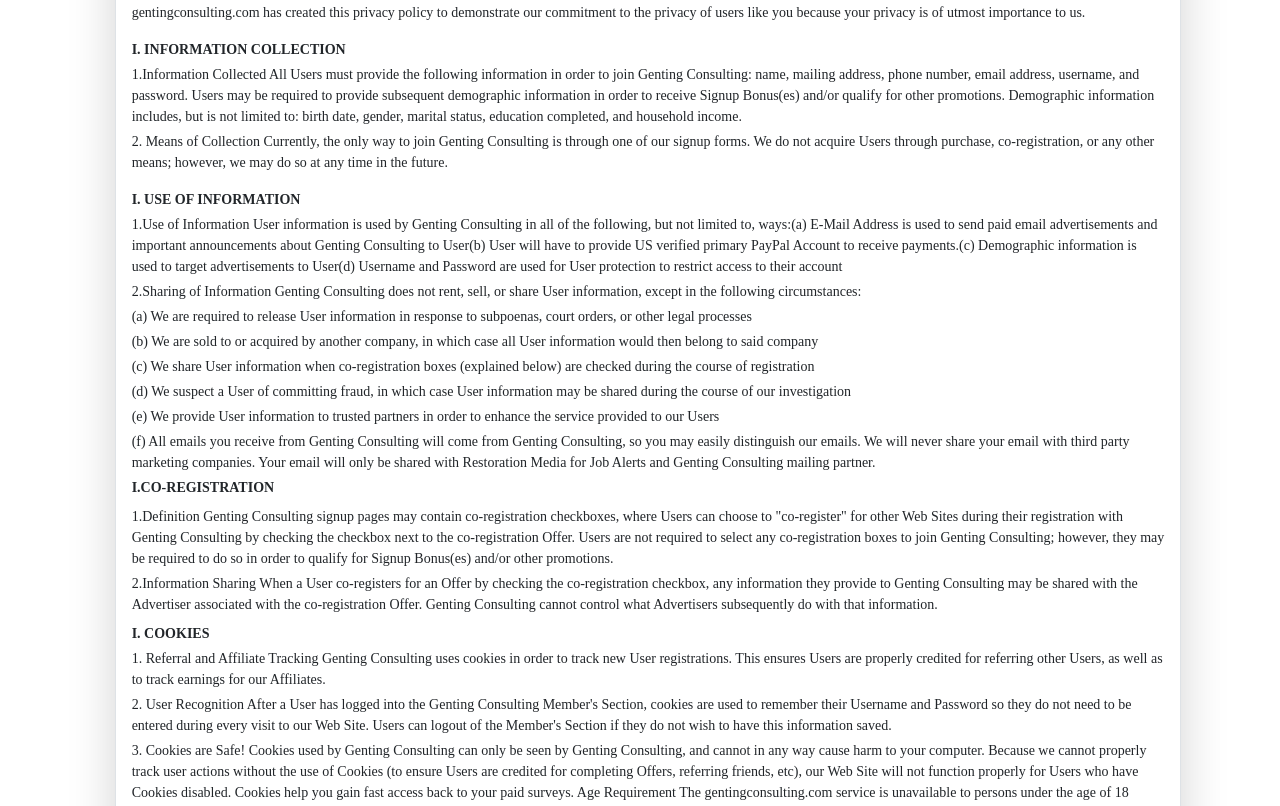
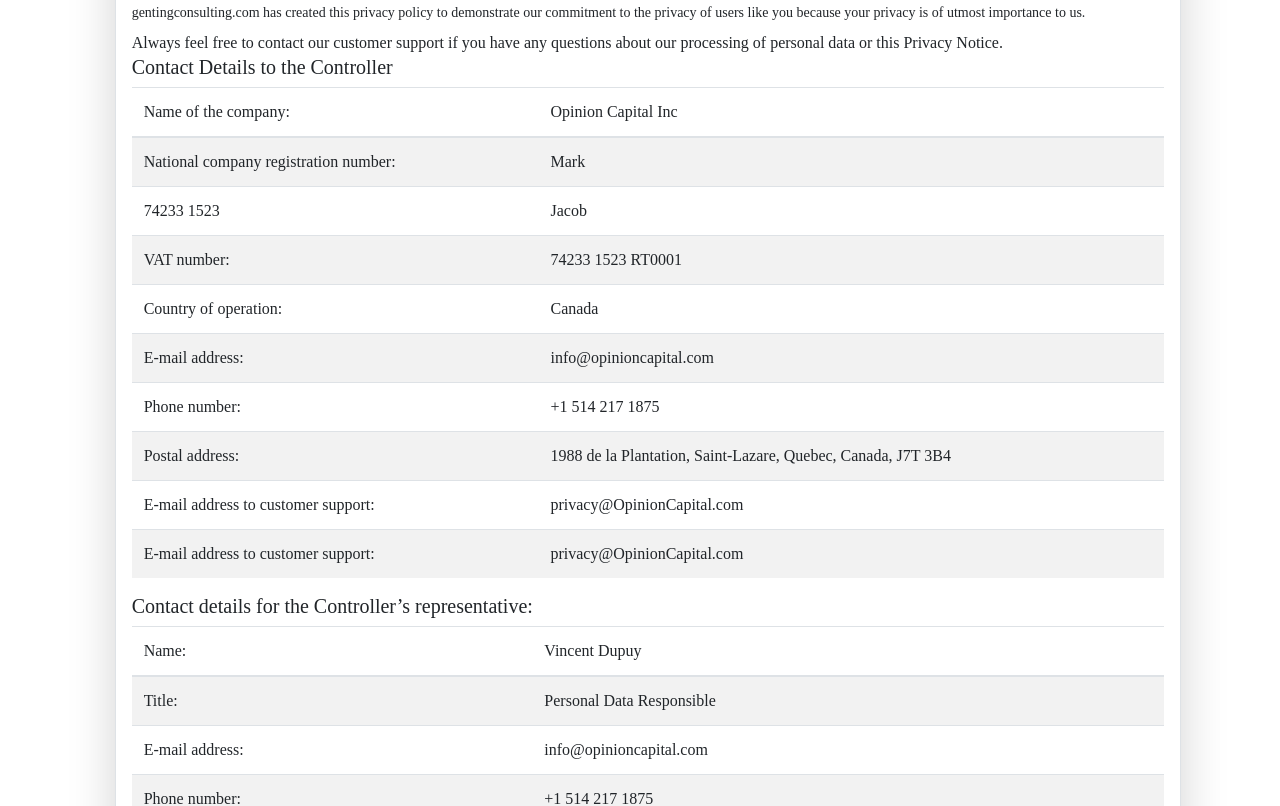
Before and after one commit to wawoyuanli/website, a Vue app: page /#/privacy in a window 1280 px wide. Shown: the part 320-1126 px from the top of the page. Built offline with nearby package versions, Linux system fonts and the light colour scheme.

Commit message:
privacy table

```diff
--- a/src/views/privacy/index.vue
+++ b/src/views/privacy/index.vue
@@ -23,45 +23,131 @@
               provide to us on our Web site.
             </div>
             <div class="mt-2" style="font-size: 14px">
-							gentingconsulting.com has created this privacy policy to demonstrate
-							our commitment to the privacy of users like you because your
-							privacy is of utmost importance to us.
+              gentingconsulting.com has created this privacy policy to
+              demonstrate our commitment to the privacy of users like you
+              because your privacy is of utmost importance to us.
+            </div>
+            <div class="mt-2">
+              <p>
+                Always feel free to contact our customer support if you have any
+                questions about our processing of personal data or this Privacy
+                Notice.
+              </p>
+              <div class="h5">Contact Details to the Controller</div>
+              <table class="table table-striped">
+                <thead>
+                  <tr>
+                    <th scope="col">Name of the company:</th>
+                    <th scope="col">Opinion Capital Inc</th>
+                  </tr>
+                </thead>
+                <tbody>
+                  <tr>
+                    <th scope="row">National company registration number:</th>
+                    <td>Mark</td>
+                  </tr>
+                  <tr>
+                    <th scope="row">74233 1523</th>
+                    <td>Jacob</td>
+                  </tr>
+                  <tr>
+                    <th scope="row">VAT number:</th>
+                    <td>74233 1523 RT0001</td>
+                  </tr>
+                  <tr>
+                    <th scope="row">Country of operation:</th>
+                    <td>Canada</td>
+                  </tr>
+                  <tr>
+                    <th scope="row">E-mail address:</th>
+                    <td>info@opinioncapital.com</td>
+                  </tr>
+                  <tr>
+                    <th scope="row">Phone number:</th>
+                    <td>+1 514 217 1875</td>
+                  </tr>
+                  <tr>
+                    <th scope="row">Postal address:</th>
+                    <td>
+                      1988 de la Plantation, Saint-Lazare, Quebec, Canada, J7T
+                      3B4
+                    </td>
+                  </tr>
+                  <tr>
+                    <th scope="row">E-mail address to customer support:</th>
+                    <td>
+                      privacy@OpinionCapital.com
+                    </td>
+                  </tr>
+                  <tr>
+                    <th scope="row">E-mail address to customer support:</th>
+                    <td>
+                      privacy@OpinionCapital.com
+                    </td>
+                  </tr>
+                </tbody>
+              </table>
+              <div class="h5">
+                Contact details for the Controller’s representative:
+              </div>
+              <table class="table table-striped">
+                <thead>
+                  <tr>
+                    <th scope="col">Name:</th>
+                    <th scope="col">Vincent Dupuy</th>
+                  </tr>
+                </thead>
+                <tbody>
+                  <tr>
+                    <th scope="row">Title:</th>
+                    <td>Personal Data Responsible</td>
+                  </tr>
+                  <tr>
+                    <th scope="row">E-mail address:</th>
+                    <td>info@opinioncapital.com</td>
+                  </tr>
+                  <tr>
+                    <th scope="row">Phone number:</th>
+                    <td>+1 514 217 1875</td>
+                  </tr>
+                </tbody>
+              </table>
             </div>
             <div class="mt-3" style="font-size: 14px; font-weight: 600">
               I. INFORMATION COLLECTION
             </div>
             <div class="mt-1" style="font-size: 14px">
               1.Information Collected All Users must provide the following
-							information in order to join Genting Consulting: name, mailing address,
-							phone number, email address, username, and password. Users may be
-							required to provide subsequent demographic information in order to
-							receive Signup Bonus(es) and/or qualify for other promotions.
-							Demographic information includes, but is not limited to: birth
-							date, gender, marital status, education completed, and household
-							income.
+              information in order to join Genting Consulting: name, mailing
+              address, phone number, email address, username, and password.
+              Users may be required to provide subsequent demographic
+              information in order to receive Signup Bonus(es) and/or qualify
+              for other promotions. Demographic information includes, but is not
+              limited to: birth date, gender, marital status, education
+              completed, and household income.
             </div>
             <div class="mt-1" style="font-size: 14px">
-							2. Means of Collection Currently, the only way to join
-							Genting Consulting is through one of our signup forms. We do not
-							acquire Users through purchase, co-registration, or any other
-							means; however, we may do so at any time in the future.
+              2. Means of Collection Currently, the only way to join Genting
+              Consulting is through one of our signup forms. We do not acquire
+              Users through purchase, co-registration, or any other means;
+              however, we may do so at any time in the future.
             </div>
             <div class="mt-3" style="font-size: 14px; font-weight: 600">
               I. USE OF INFORMATION
             </div>
             <div class="mt-1" style="font-size: 14px">
-							1.Use of Information User information is used by Genting Consulting in
-							all of the following, but not limited to, ways:(a) E-Mail Address
-							is used to send paid email advertisements and important
-							announcements about Genting Consulting to User(b) User will have to
-							provide US verified primary PayPal Account to receive payments.(c)
-							Demographic information is used to target advertisements to
-							User(d) Username and Password are used for User protection to
-							restrict access to their account
+              1.Use of Information User information is used by Genting
+              Consulting in all of the following, but not limited to, ways:(a)
+              E-Mail Address is used to send paid email advertisements and
+              important announcements about Genting Consulting to User(b) User
+              will have to provide US verified primary PayPal Account to receive
+              payments.(c) Demographic information is used to target
+              advertisements to User(d) Username and Password are used for User
+              protection to restrict access to their account
             </div>
             <div class="mt-1" style="font-size: 14px">
-							2.Sharing of Information Genting Consulting does not rent, sell, or
-							share User information, except in the following circumstances:
+              2.Sharing of Information Genting Consulting does not rent, sell,
+              or share User information, except in the following circumstances:
             </div>
             <div class="mt-1" style="font-size: 14px">
               (a) We are required to release User information in response to
@@ -85,10 +171,10 @@
             </div>
             <div class="mt-1" style="font-size: 14px">
               (f) All emails you receive from Genting Consulting will come from
-							Genting Consulting, so you may easily distinguish our emails. We will
-							never share your email with third party marketing companies. Your
-							email will only be shared with Restoration Media for Job Alerts
-							and Genting Consulting mailing partner.
+              Genting Consulting, so you may easily distinguish our emails. We
+              will never share your email with third party marketing companies.
+              Your email will only be shared with Restoration Media for Job
+              Alerts and Genting Consulting mailing partner.
             </div>
             <div class="mt-1" style="font-size: 14px; font-weight: 600">
               I.CO-REGISTRATION
@@ -97,55 +183,57 @@
               1.Definition Genting Consulting signup pages may contain
               co-registration checkboxes, where Users can choose to
               "co-register" for other Web Sites during their registration with
-							Genting Consulting by checking the checkbox next to the co-registration
-							Offer. Users are not required to select any co-registration boxes
-							to join Genting Consulting; however, they may be required to do so in
-							order to qualify for Signup Bonus(es) and/or other promotions.
+              Genting Consulting by checking the checkbox next to the
+              co-registration Offer. Users are not required to select any
+              co-registration boxes to join Genting Consulting; however, they
+              may be required to do so in order to qualify for Signup Bonus(es)
+              and/or other promotions.
             </div>
             <div class="mt-1" style="font-size: 14px">
               2.Information Sharing When a User co-registers for an Offer by
               checking the co-registration checkbox, any information they
               provide to Genting Consulting may be shared with the Advertiser
-							associated with the co-registration Offer. Genting Consulting cannot
-							control what Advertisers subsequently do with that information.
+              associated with the co-registration Offer. Genting Consulting
+              cannot control what Advertisers subsequently do with that
+              information.
             </div>
             <div class="mt-2" style="font-size: 14px; font-weight: 600">
               I. COOKIES
             </div>
             <div class="mt-1" style="font-size: 14px">
-							1. Referral and Affiliate Tracking Genting Consulting uses cookies in
-							order to track new User registrations. This ensures Users are
+              1. Referral and Affiliate Tracking Genting Consulting uses cookies
+              in order to track new User registrations. This ensures Users are
               properly credited for referring other Users, as well as to track
               earnings for our Affiliates.
             </div>
             <div class="mt-1" style="font-size: 14px">
-							2. User Recognition After a User has logged into the Genting Consulting
-							Member's Section, cookies are used to remember their Username and
-							Password so they do not need to be entered during every visit to
-							our Web Site. Users can logout of the Member's Section if they do
-							not wish to have this information saved.
+              2. User Recognition After a User has logged into the Genting
+              Consulting Member's Section, cookies are used to remember their
+              Username and Password so they do not need to be entered during
+              every visit to our Web Site. Users can logout of the Member's
+              Section if they do not wish to have this information saved.
             </div>
             <div class="mt-1" style="font-size: 14px">
-							3. Cookies are Safe! Cookies used by Genting Consulting can only be
-							seen by Genting Consulting, and cannot in any way cause harm to your
-							computer. Because we cannot properly track user actions without
-							the use of Cookies (to ensure Users are credited for completing
-							Offers, referring friends, etc), our Web Site will not function
-							properly for Users who have Cookies disabled. Cookies help you
-							gain fast access back to your paid surveys. Age Requirement The
-							gentingconsulting.com service is unavailable to persons under the
-							age of 18
+              3. Cookies are Safe! Cookies used by Genting Consulting can only
+              be seen by Genting Consulting, and cannot in any way cause harm to
+              your computer. Because we cannot properly track user actions
+              without the use of Cookies (to ensure Users are credited for
+              completing Offers, referring friends, etc), our Web Site will not
+              function properly for Users who have Cookies disabled. Cookies
+              help you gain fast access back to your paid surveys. Age
+              Requirement The gentingconsulting.com service is unavailable to
+              persons under the age of 18
             </div>
             <div class="mt-1" style="font-size: 14px">
               4. Data Security: To prevent unauthorized access, maintain data
-							accuracy, and ensure the correct use of information, gentingconsulting.com
-							has used appropriate industry standard procedures to
-							safeguard the confidentiality of your personal information, such
-							as firewall, encryption, token authentication, application
-							proxies, monitoring technology, and adaptive analysis of network
-							traffic to track abuse of our network and its data. However, no
-							data transmitted over the Internet can be 100% secure. As a
-							result, while we strive to protect your personal information,
+              accuracy, and ensure the correct use of information,
+              gentingconsulting.com has used appropriate industry standard
+              procedures to safeguard the confidentiality of your personal
+              information, such as firewall, encryption, token authentication,
+              application proxies, monitoring technology, and adaptive analysis
+              of network traffic to track abuse of our network and its data.
+              However, no data transmitted over the Internet can be 100% secure.
+              As a result, while we strive to protect your personal information,
               gentingconsulting.com cannot guarantee the security of any
               information that you transmit to us or from our sponsors and you
               do so at your own risk.
@@ -162,12 +250,14 @@
             </div>
             <div class="mt-1" style="font-size: 14px">
               2.External Links: gentingconsulting.com is not responsible for any
-							content or privacy policies of web sites not operated by gentingconsulting.com.
+              content or privacy policies of web sites not operated by
+              gentingconsulting.com.
             </div>
             <div class="mt-1" style="font-size: 14px">
-							3.Opting-Out: gentingconsulting.com members are opted-in to receive
-							gentingconsulting.com newsletters at the time of enrollment. You may
-							opt-out of by following the directions enclosed in the newsletter.
+              3.Opting-Out: gentingconsulting.com members are opted-in to
+              receive gentingconsulting.com newsletters at the time of
+              enrollment. You may opt-out of by following the directions
+              enclosed in the newsletter.
             </div>
             <div class="mt-1" style="font-size: 14px">
               4.Canceling: You may cancel your Membership at anytime by
@@ -175,15 +265,16 @@
               later wish to re-enroll, you will be assigned a new account ID and
               you will not receive credit for earnings made using your previous
               account. gentingconsulting.com reserves the right to terminate or
-							suspend any account at any time with or without notice. gentingconsulting.com
-							 does not tolerate any abuse, harassment, or
-							fraudulent activity aimed towards other members or gentingconsulting.com.
-							Changes To The Privacy Policy: By registering to use the
-							gentingconsulting.com service, you agree to accept this privacy
-							policy and are aware that gentingconsulting.com's privacy policy may
-							change from time to time. We strongly advise our members to check
-							back from time to time. We also welcome any feedback from you;
-							please click here to contact us i
+              suspend any account at any time with or without notice.
+              gentingconsulting.com does not tolerate any abuse, harassment, or
+              fraudulent activity aimed towards other members or
+              gentingconsulting.com. Changes To The Privacy Policy: By
+              registering to use the gentingconsulting.com service, you agree to
+              accept this privacy policy and are aware that
+              gentingconsulting.com's privacy policy may change from time to
+              time. We strongly advise our members to check back from time to
+              time. We also welcome any feedback from you; please click here to
+              contact us i
             </div>
             <div class="mt-1" style="font-size: 14px">
               Contact Information: If users have any questions or suggestions
@@ -191,8 +282,8 @@
             </div>
             <div class="mt-2" style="font-size: 14px">Or Write To Us At:</div>
             <div class="mt-2" style="font-size: 14px">
-							Genting Consulting Inc 615 W 138TH ST NEW YORK, NY 10031,
-							United States
+              Genting Consulting Inc 615 W 138TH ST NEW YORK, NY 10031, United
+              States
             </div>
             <div class="mt-1" style="font-size: 14px; font-weight: 600">
               I.CALIFORNIA CONSUMER PRIVACY ACT (CCPA)
@@ -653,7 +744,8 @@
             >
               PLEASE NOTE: If you still have a question, please feel free to
               contact us at Genting Consulting Contact Us. We will respond
-							promptly. Alternatively you may email us at: service@gentingconsulting.com.
+              promptly. Alternatively you may email us at:
+              service@gentingconsulting.com.
             </div>
           </div>
           <div class="col-md-1"></div>
@@ -664,10 +756,10 @@
   </div>
 </template>
 <script>
-import Nav from '@c/nav.vue'
-import Footer from '@c/footer.vue'
+import Nav from "@c/nav.vue";
+import Footer from "@c/footer.vue";
 export default {
-	name: 'Privacy',
+  name: "Privacy",
   components: {
     Nav: Nav,
     Footer: Footer,
@@ -675,25 +767,25 @@ export default {
   data() {
     return {
       isActive: true,
-			color: '#26a4c3',
-		}
+      color: "#26a4c3",
+    };
   },
   mounted() {
-		document.getElementById('borderBottom').classList.add('borderBottom')
+    document.getElementById("borderBottom").classList.add("borderBottom");
   },
-}
+};
 </script>
 <style lang="less" scoped>
 .privacy {
   width: 100vw;
   background-color: #ffffff;
-	font-family: 'Gotham-Book';
+  font-family: "Gotham-Book";
   .privacy-content {
     text-align: center;
     min-height: 75vh;
     padding-top: 7rem;
     .card {
-			font-family: 'Gotham-Book';
+      font-family: "Gotham-Book";
     }
   }
 }
```
Lines whose indentation alone changed are shown as unchanged.
